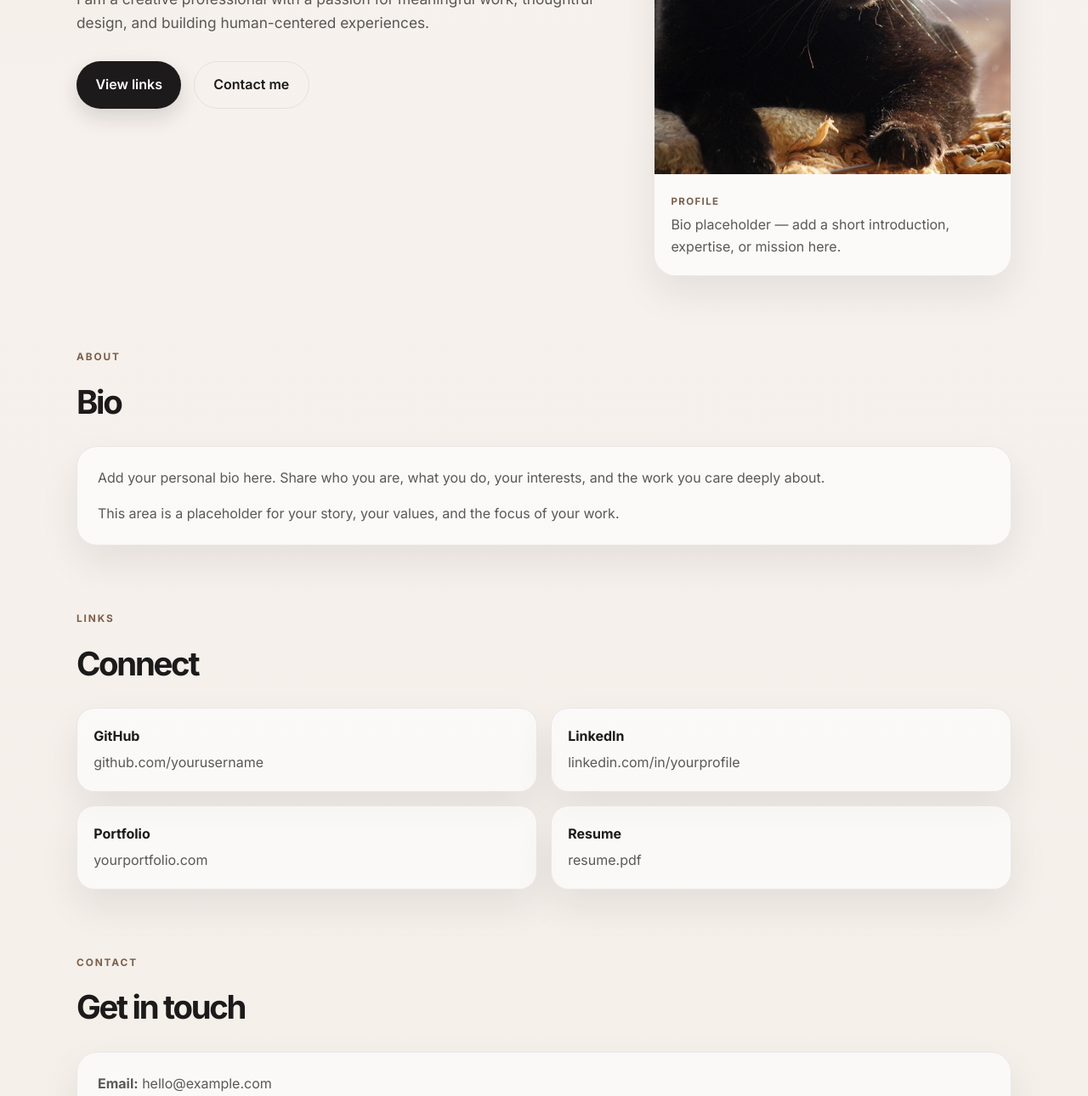
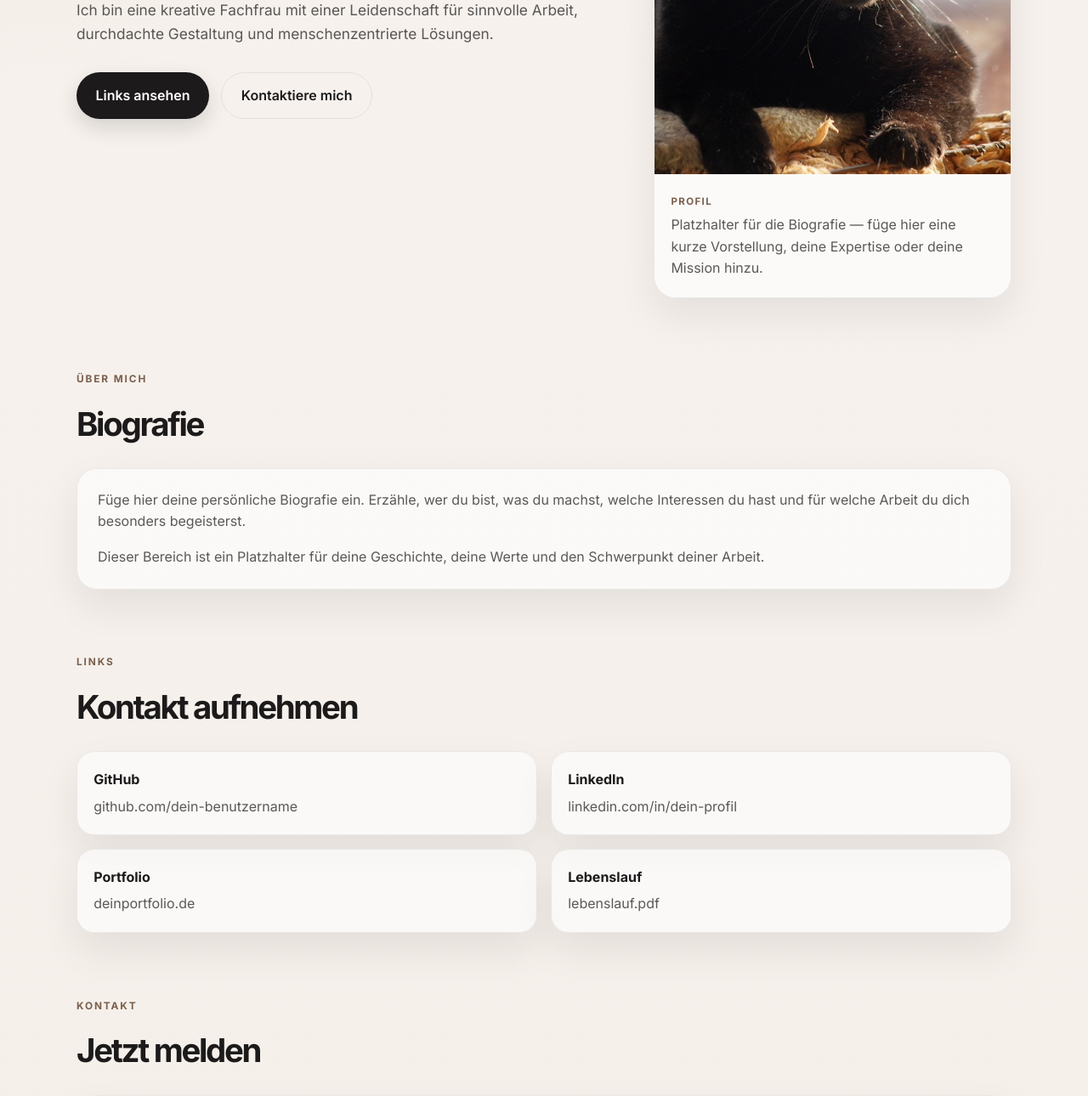
Before and after one commit to cohaeuser/cohaeuser.github.io, a plain HTML site: page index.html in a window 1280 px wide. Shown: the part 481-1771 px from the top of the page at 85% size. Drawn offline with Linux system fonts and the light colour scheme.

Commit message:
auf deutsch

```diff
--- a/index.html
+++ b/index.html
@@ -1,12 +1,12 @@
 <!DOCTYPE html>
-<html lang="en">
+<html lang="de">
   <head>
     <meta charset="UTF-8" />
     <meta name="viewport" content="width=device-width, initial-scale=1.0" />
     <title>Cornelia Häusermann</title>
     <meta
       name="description"
-      content="Personal landing page for Cornelia Häusermann."
+      content="Persönliche Landingpage für Cornelia Häusermann."
     />
     <link rel="preconnect" href="https://fonts.googleapis.com" />
     <link rel="preconnect" href="https://fonts.gstatic.com" crossorigin />
@@ -315,12 +315,12 @@
   </head>
   <body>
     <header class="site-header">
-      <nav class="nav container" aria-label="Main navigation">
+      <nav class="nav container" aria-label="Hauptnavigation">
         <a href="#home" class="brand">Cornelia Häusermann</a>
         <div class="nav-links">
-          <a href="#about">About</a>
+          <a href="#about">Über mich</a>
           <a href="#links">Links</a>
-          <a href="#contact">Contact</a>
+          <a href="#contact">Kontakt</a>
         </div>
       </nav>
     </header>
@@ -328,28 +328,29 @@
     <main id="home">
       <section class="hero container">
         <div class="hero-copy">
-          <p class="eyebrow">Welcome</p>
+          <p class="eyebrow">Willkommen</p>
           <h1>Cornelia Häusermann</h1>
           <p class="intro">
-            I am a creative professional with a passion for meaningful work,
-            thoughtful design, and building human-centered experiences.
+            Ich bin eine kreative Fachfrau mit einer Leidenschaft für sinnvolle Arbeit,
+            durchdachte Gestaltung und menschenzentrierte Lösungen.
           </p>
           <div class="hero-actions">
-            <a class="button primary" href="#links">View links</a>
-            <a class="button secondary" href="#contact">Contact me</a>
+            <a class="button primary" href="#links">Links ansehen</a>
+            <a class="button secondary" href="#contact">Kontaktiere mich</a>
           </div>
         </div>
 
-        <aside class="profile-card" aria-label="Profile summary">
+        <aside class="profile-card" aria-label="Profilübersicht">
           <img
             class="profile-image"
             src="images/EEAAC31F-EED8-437B-8F3C-E79F957B2215_1_105_c.jpeg"
-            alt="Portrait of Cornelia Häusermann"
+            alt="Porträt von Cornelia Häusermann"
           />
           <div class="profile-card-body">
-            <span class="label">Profile</span>
+            <span class="label">Profil</span>
             <p>
-              Bio placeholder — add a short introduction, expertise, or mission here.
+              Platzhalter für die Biografie — füge hier eine kurze Vorstellung,
+              deine Expertise oder deine Mission hinzu.
             </p>
           </div>
         </aside>
@@ -357,17 +358,18 @@
 
       <section id="about" class="section container">
         <div class="section-heading">
-          <p class="eyebrow">About</p>
-          <h2>Bio</h2>
+          <p class="eyebrow">Über mich</p>
+          <h2>Biografie</h2>
         </div>
         <div class="bio-card">
           <p>
-            Add your personal bio here. Share who you are, what you do, your
-            interests, and the work you care deeply about.
+            Füge hier deine persönliche Biografie ein. Erzähle, wer du bist,
+            was du machst, welche Interessen du hast und für welche Arbeit du dich
+            besonders begeisterst.
           </p>
           <p>
-            This area is a placeholder for your story, your values, and the
-            focus of your work.
+            Dieser Bereich ist ein Platzhalter für deine Geschichte, deine Werte
+            und den Schwerpunkt deiner Arbeit.
           </p>
         </div>
       </section>
@@ -375,43 +377,43 @@
       <section id="links" class="section container">
         <div class="section-heading">
           <p class="eyebrow">Links</p>
-          <h2>Connect</h2>
+          <h2>Kontakt aufnehmen</h2>
         </div>
 
         <div class="link-grid">
           <a href="https://github.com" target="_blank" rel="noreferrer" class="link-card">
             <span class="link-title">GitHub</span>
-            <span class="link-text">github.com/yourusername</span>
+            <span class="link-text">github.com/dein-benutzername</span>
           </a>
 
           <a href="https://www.linkedin.com" target="_blank" rel="noreferrer" class="link-card">
             <span class="link-title">LinkedIn</span>
-            <span class="link-text">linkedin.com/in/yourprofile</span>
+            <span class="link-text">linkedin.com/in/dein-profil</span>
           </a>
 
           <a href="#" class="link-card">
             <span class="link-title">Portfolio</span>
-            <span class="link-text">yourportfolio.com</span>
+            <span class="link-text">deinportfolio.de</span>
           </a>
 
           <a href="#" class="link-card">
-            <span class="link-title">Resume</span>
-            <span class="link-text">resume.pdf</span>
+            <span class="link-title">Lebenslauf</span>
+            <span class="link-text">lebenslauf.pdf</span>
           </a>
         </div>
       </section>
 
       <section id="contact" class="section container">
         <div class="section-heading">
-          <p class="eyebrow">Contact</p>
-          <h2>Get in touch</h2>
+          <p class="eyebrow">Kontakt</p>
+          <h2>Jetzt melden</h2>
         </div>
 
         <div class="contact-card">
           <ul>
-            <li><strong>Email:</strong> hello@example.com</li>
-            <li><strong>Location:</strong> Your city, country</li>
-            <li><strong>Availability:</strong> Open for collaborations</li>
+            <li><strong>E-Mail:</strong> hallo@example.com</li>
+            <li><strong>Ort:</strong> Deine Stadt, dein Land</li>
+            <li><strong>Verfügbarkeit:</strong> Offen für Zusammenarbeit</li>
           </ul>
         </div>
       </section>
@@ -420,7 +422,7 @@
     <footer class="site-footer">
       <div class="container footer-wrap">
         <p>© 2026 Cornelia Häusermann</p>
-        <a href="#home">Back to top</a>
+        <a href="#home">Zurück nach oben</a>
       </div>
     </footer>
   </body>
```
